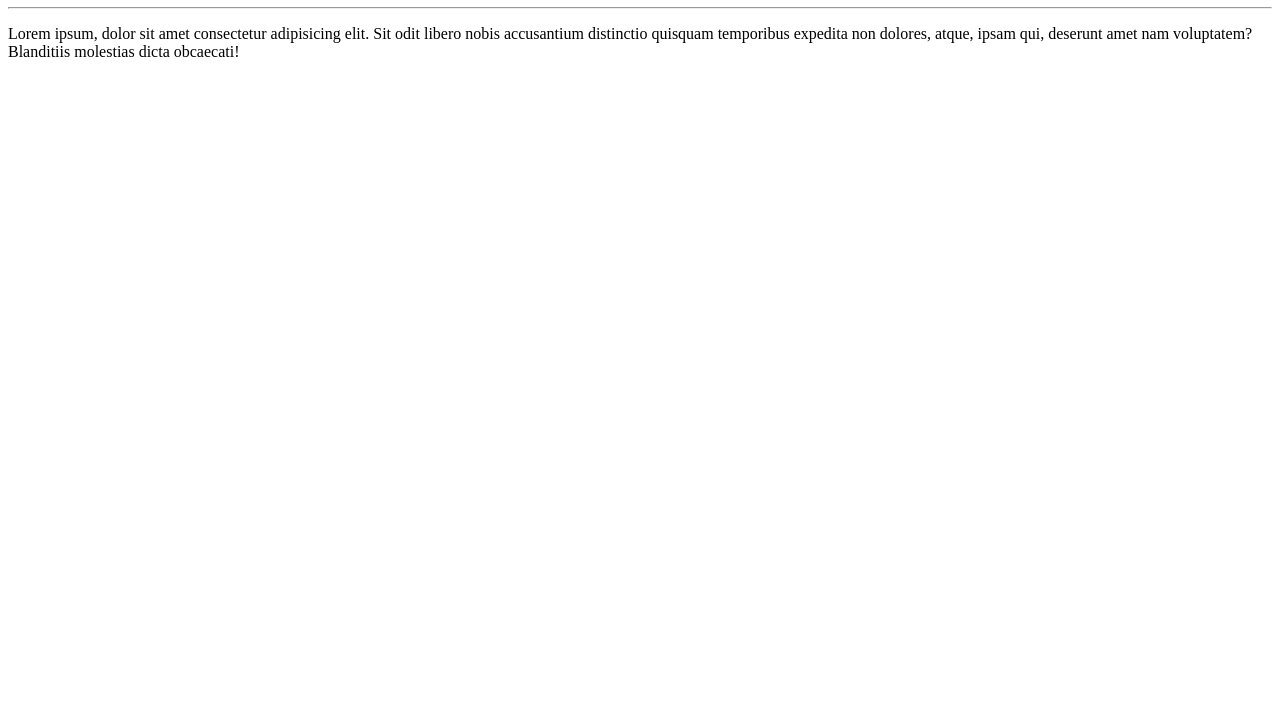
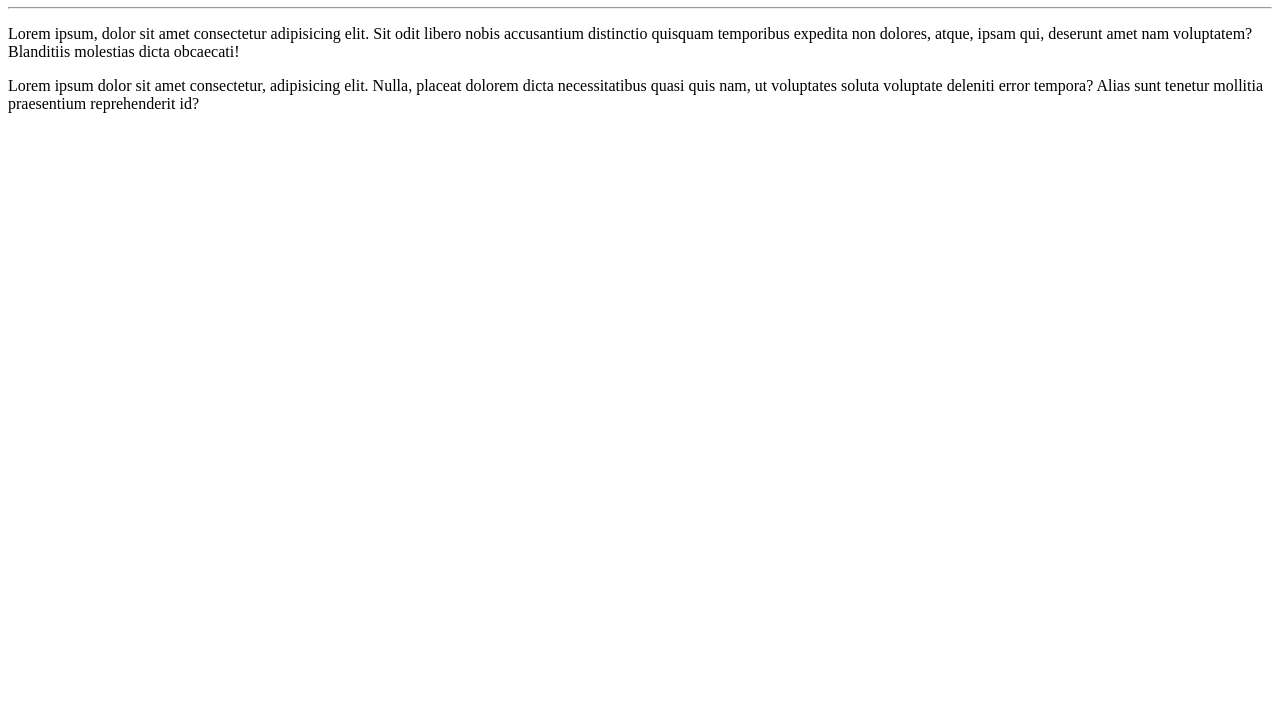
Before and after one commit to Mario-78/Ola-Mudo, a plain HTML site: page SiteExemplo/index.html in a window 1280 px wide. Shown: the part 73-800 px from the top of the page. Drawn offline with Linux system fonts and the light colour scheme.

Commit message:
Adicionei um parágrafo

```diff
--- a/SiteExemplo/index.html
+++ b/SiteExemplo/index.html
@@ -11,5 +11,8 @@
     <p>
         Lorem ipsum, dolor sit amet consectetur adipisicing elit. Sit odit libero nobis accusantium distinctio quisquam temporibus expedita non dolores, atque, ipsam qui, deserunt amet nam voluptatem? Blanditiis molestias dicta obcaecati!
     </p>
+    <p>
+        Lorem ipsum dolor sit amet consectetur, adipisicing elit. Nulla, placeat dolorem dicta necessitatibus quasi quis nam, ut voluptates soluta voluptate deleniti error tempora? Alias sunt tenetur mollitia praesentium reprehenderit id?
+    </p>
 </body>
 </html>
```
